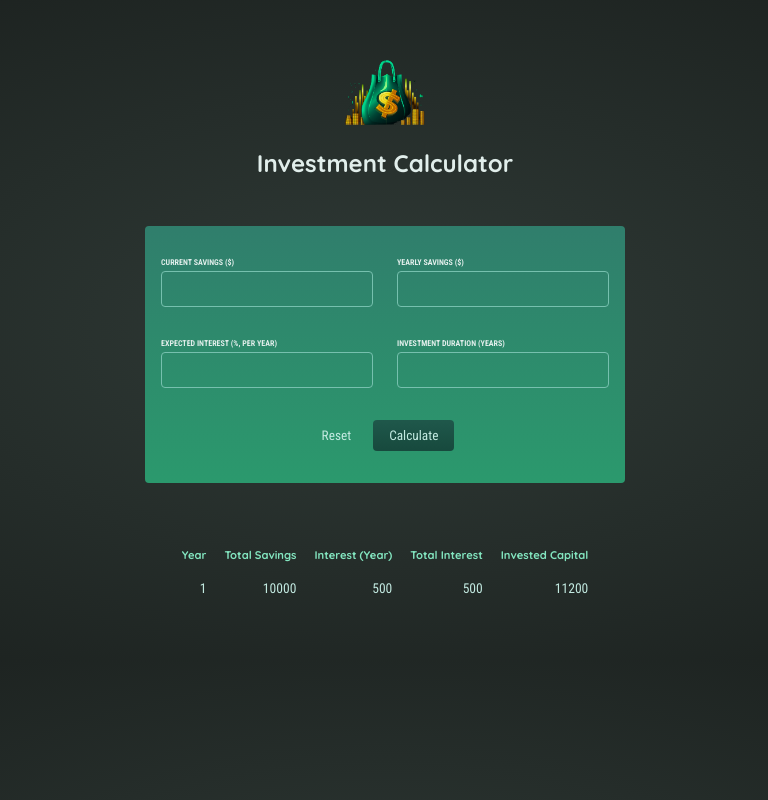
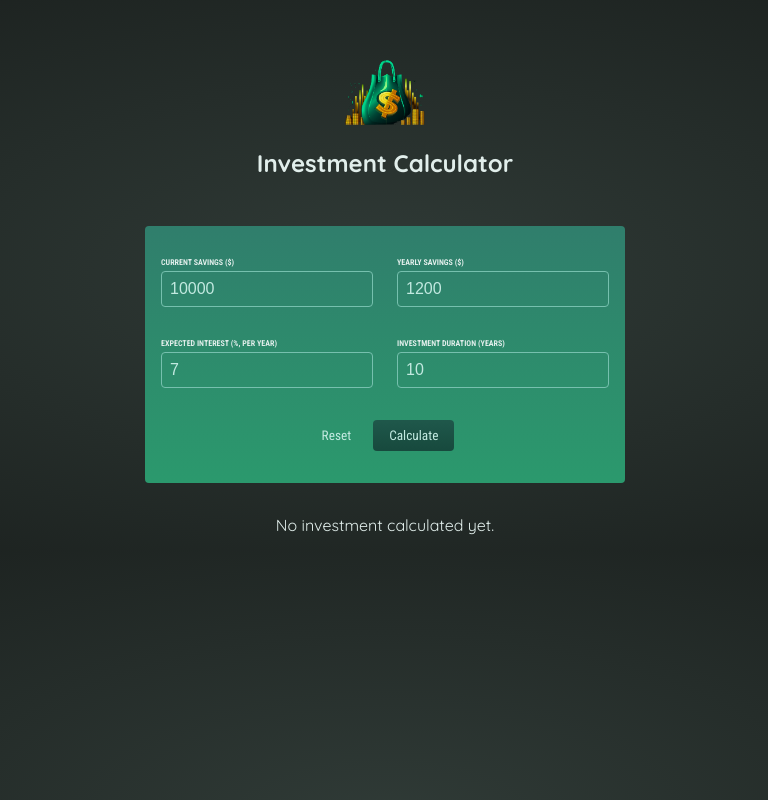
Before and after one commit to jmlaubach/investment-calc-app, a React (Create React App) app: page / in a window 1280 px wide. Shown: the whole page, without its empty margins (255-1023 px from the left). Built offline with nearby package versions, Linux system fonts and the light colour scheme.

Commit message:
Finish final version of investment app

```diff
--- a/src/App.js
+++ b/src/App.js
@@ -1,47 +1,50 @@
-import { useState } from 'react';
-import logo from './assets/investment-calculator-logo.png';
-import InvestmentForm from './components/Form/InvestmentForm';
-import ResultTable from './components/Table/ResultTable';
-
-const START_DATA = [
-  {
-    year: 1,
-    totalSavings: 10000,
-    interestForYear: 500,
-    totalInterest: 500,
-    investedCapital: 11200,
-  },
-];
+import { useState } from "react";
+import InvestmentForm from "./components/InvestmentForm";
+import ResultTable from "./components/ResultTable";
+import Header from "./components/Header";
 
 function App() {
-  const [isFormReset, setIsFormReset] = useState(false);
-  const [investmentData, setInvestmentData] = useState(START_DATA);
+  const [userInput, setUserInput] = useState(null);
 
-  const resetFormHandler = () => {
-    setIsFormReset(true);
+  const saveHandler = (userInput) => {
+    setUserInput(userInput);
   };
 
-  const saveHandler = (yearlyData) => {
-    setIsFormReset(false);
-    const data = {
-      ...yearlyData,
-      id: Math.random().toString(),
-    };
-    setInvestmentData(data);
+  const yearlyData = [];
+
+  if (userInput) {
+    let currentSavings = userInput["current-savings"];
+    const yearlyContribution = userInput["yearly-contribution"];
+    const expectedReturn = userInput["expected-return"] / 100;
+    const duration = userInput["duration"];
+    let totaledInterest = 0;
+    let vestedCapital = currentSavings;
+
+    for (let i = 0; i < duration; i++) {
+      const yearlyInterest = currentSavings * expectedReturn;
+      vestedCapital += yearlyContribution;
+      currentSavings += yearlyInterest + yearlyContribution;
+      totaledInterest += yearlyInterest;
+      yearlyData.push({
+        year: i + 1,
+        totalSavings: currentSavings,
+        interestForYear: yearlyInterest,
+        totalInterest: totaledInterest,
+        investedCapital: vestedCapital,
+      });
+    }
   }
 
   return (
     <div>
-      <header className="header">
-        <img src={logo} alt="logo" />
-        <h1>Investment Calculator</h1>
-      </header>
-      <InvestmentForm resetForm={resetFormHandler} onSaveInvestmentData={saveHandler}/>
-      {isFormReset ? (
-        <p>No investment calculated yet.</p>
-      ) : (
-        <ResultTable rows={investmentData}/>
+      <Header />
+
+      <InvestmentForm onCalculate={saveHandler} />
+
+      {!userInput && (
+        <p style={{ textAlign: "center" }}>No investment calculated yet.</p>
       )}
+      {userInput && <ResultTable data={yearlyData} />}
     </div>
   );
 }
--- a/src/components/Form/InvestmentForm.js
+++ /dev/null
@@ -1,71 +0,0 @@
-import { useState } from 'react';
-
-function InvestmentForm(props) {
-
-  const resetHandler = () => {
-    props.resetForm();
-  }
-
-  const submitHandler = (userInput) => {
-    const yearlyData = [];
-
-    let currentSavings = +userInput['current-savings'];
-    const yearlyContribution = +userInput['yearly-contribution'];
-    const expectedReturn = +userInput['expected-return'] / 100;
-    const duration = +userInput['duration'];
-    let totaledInterest = 0;
-    let vestedCapital = 0;
-
-    for (let i = 0; i < duration; i++) {
-      const yearlyInterest = currentSavings * expectedReturn;
-      vestedCapital += currentSavings;
-      currentSavings += yearlyInterest + yearlyContribution;
-      totaledInterest += yearlyInterest;
-      yearlyData.push({
-        year: i + 1,
-        totalSavings: currentSavings,
-        interestForYear: yearlyInterest,
-        totalInterest: totaledInterest,
-        investedCapital: vestedCapital,
-      });
-    }
-    props.onSaveInvestmentData(yearlyData)
-  };
-
-  return (
-    <form className="form" onSubmit={submitHandler}>
-    <div className="input-group">
-      <p>
-        <label htmlFor="current-savings">Current Savings ($)</label>
-        <input type="number" id="current-savings" />
-      </p>
-      <p>
-        <label htmlFor="yearly-contribution">Yearly Savings ($)</label>
-        <input type="number" id="yearly-contribution" />
-      </p>
-    </div>
-    <div className="input-group">
-      <p>
-        <label htmlFor="expected-return">
-            Expected Interest (%, per year)
-        </label>
-        <input type="number" id="expected-return" />
-      </p>
-      <p>
-        <label htmlFor="duration">Investment Duration (years)</label>
-        <input type="number" id="duration" />
-      </p>
-    </div>
-      <p className="actions">
-        <button className="buttonAlt" onClick={resetHandler}>
-        Reset
-        </button>
-        <button type="submit" className="button">
-        Calculate
-        </button>
-      </p>
-    </form>
-  );
-}
-
-export default InvestmentForm;
--- /dev/null
+++ b/src/components/Header.js
@@ -0,0 +1,12 @@
+import logo from './../assets/investment-calculator-logo.png';
+
+const Header = () => {
+  return (
+    <header className="header">
+      <img src={logo} alt="logo" />
+      <h1>Investment Calculator</h1>
+    </header>
+  );
+}
+
+export default Header;
--- /dev/null
+++ b/src/components/InvestmentForm.js
@@ -0,0 +1,94 @@
+import { useState } from "react";
+
+function InvestmentForm(props) {
+  const initialUserInput = {
+    "current-savings": 10000,
+    "yearly-contribution": 1200,
+    "expected-return": 7,
+    duration: 10,
+  };
+
+  const [userInput, setUserInput] = useState(initialUserInput);
+
+  const submitHandler = (event) => {
+    event.preventDefault();
+
+    props.onCalculate(userInput);
+  };
+
+  const resetHandler = () => {
+    setUserInput(initialUserInput);
+  };
+
+  const changeHandler = (input, value) => {
+    setUserInput((prevInput) => {
+      return {
+        ...prevInput,
+        [input]: +value,
+      };
+    });
+  };
+
+  return (
+    <form className="form" onSubmit={submitHandler}>
+      <div className="input-group">
+        <p>
+          <label htmlFor="current-savings">Current Savings ($)</label>
+          <input
+            onChange={(event) =>
+              changeHandler("current-savings", event.target.value)
+            }
+            value={userInput["current-savings"]}
+            type="number"
+            id="current-savings"
+          />
+        </p>
+        <p>
+          <label htmlFor="yearly-contribution">Yearly Savings ($)</label>
+          <input
+            onChange={(event) =>
+              changeHandler("yearly-contribution", event.target.value)
+            }
+            value={userInput["yearly-contribution"]}
+            type="number"
+            id="yearly-contribution"
+          />
+        </p>
+      </div>
+      <div className="input-group">
+        <p>
+          <label htmlFor="expected-return">
+            Expected Interest (%, per year)
+          </label>
+          <input
+            onChange={(event) =>
+              changeHandler("expected-return", event.target.value)
+            }
+            value={userInput["expected-return"]}
+            type="number"
+            id="expected-return"
+          />
+        </p>
+        <p>
+          <label htmlFor="duration">Investment Duration (years)</label>
+          <input
+            onChange={(event) => changeHandler("duration", event.target.value)}
+            value={userInput["duration"]}
+            type="number"
+            id="duration"
+          />
+        </p>
+      </div>
+      <p className="actions">
+        <button type="reset" className="buttonAlt" onClick={resetHandler}>
+          Reset
+        </button>
+        <button type="submit" className="button">
+          Calculate
+        </button>
+      </p>
+    </form>
+  );
+}
+
+export default InvestmentForm;
--- /dev/null
+++ b/src/components/ResultTable.js
@@ -0,0 +1,36 @@
+const formatter = new Intl.NumberFormat('en-US', {
+  style: 'currency',
+  currency: 'USD',
+  minimumFractionDigits: 2,
+  maximumFractionDigits: 2,
+});
+
+function ResultTable(props) {
+
+  return (
+    <table className="result">
+      <thead>
+        <tr>
+          <th>Year</th>
+          <th>Total Savings</th>
+          <th>Interest (Year)</th>
+          <th>Total Interest</th>
+          <th>Invested Capital</th>
+        </tr>
+      </thead>
+      <tbody>
+        {props.data.map((item) => (
+          <tr key={item.year}>
+            <td>{item.year}</td>
+            <td>{formatter.format(item.totalSavings)}</td>
+            <td>{formatter.format(item.interestForYear)}</td>
+            <td>{formatter.format(item.totalInterest)}</td>
+            <td>{formatter.format(item.investedCapital)}</td>
+          </tr>
+        ))}
+      </tbody>
+    </table>
+  );
+}
+
+export default ResultTable;
--- a/src/components/Table/ResultTable.js
+++ /dev/null
@@ -1,31 +0,0 @@
-function ResultTable(props) {
-
-  const investingData = props.rows;
-
-  return (
-    <table className="result">
-      <thead>
-        <tr>
-          <th>Year</th>
-          <th>Total Savings</th>
-          <th>Interest (Year)</th>
-          <th>Total Interest</th>
-          <th>Invested Capital</th>
-        </tr>
-      </thead>
-      <tbody>
-      {props.rows.map((item, index) => (
-        <tr key={index}>
-          <td>{item.year}</td>
-          <td>{item.totalSavings}</td>
-          <td>{item.interestForYear}</td>
-          <td>{item.totalInterest}</td>
-          <td>{item.investedCapital}</td>
-        </tr>
-      ))}
-    </tbody>
-    </table>
-  );
-}
-
-export default ResultTable;
```
